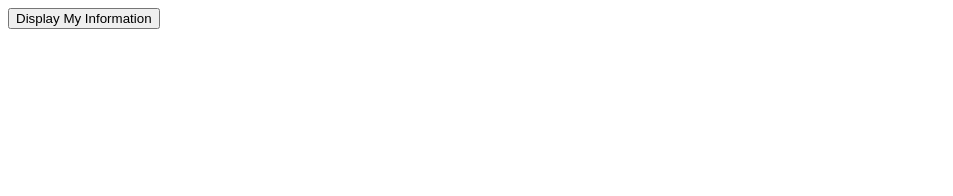
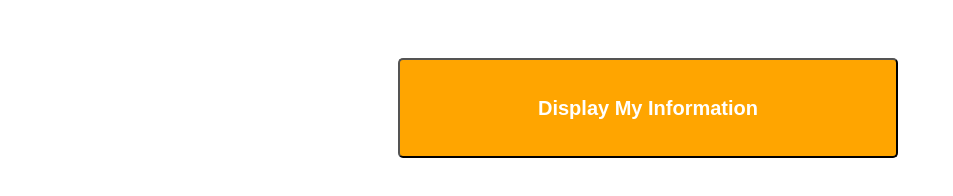
Before and after one commit to IsmailMuhammed2019/javascript_printout_name, a plain HTML site: page index.html in a window 1280 px wide. Shown: the whole page, without its empty margins (0-953 px from the left). Drawn offline with Linux system fonts and the light colour scheme.

Commit message:
added js file

```diff
--- a/index.html
+++ b/index.html
@@ -5,6 +5,7 @@
     <meta http-equiv="X-UA-Compatible" content="IE=edge" />
     <meta name="viewport" content="width=device-width, initial-scale=1.0" />
     <title>Display Name</title>
+    <link rel="stylesheet" href="style.css" type="text/css" />
   </head>
   <body>
     <button class="btn" onclick="dispay();">Display My Information</button>
--- a/style.css
+++ b/style.css
@@ -1,3 +1,11 @@
+body {
+  display: flex;
+  align-items: center;
+  justify-content: center;
+  width: 100%;
+  height: 100%;
+}
+
 .btn {
   padding: 10px 20px;
   border-radius: 5px;
@@ -6,9 +14,10 @@
   margin-left: auto;
   margin-right: auto;
   font-size: 20px;
-  font-weight: 400px;
+  font-weight: 700;
   background-color: orange;
   color: white;
+  margin-top: 50px;
 }
 
 .btn:hover {
```
Also changed, not shown: main.js (added).
